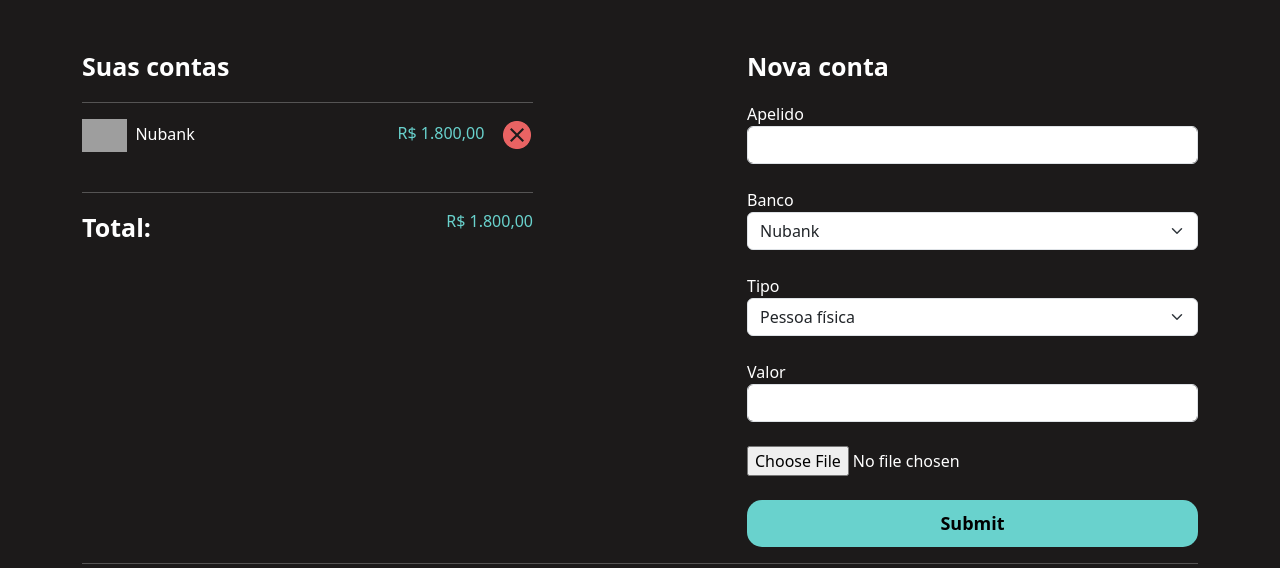
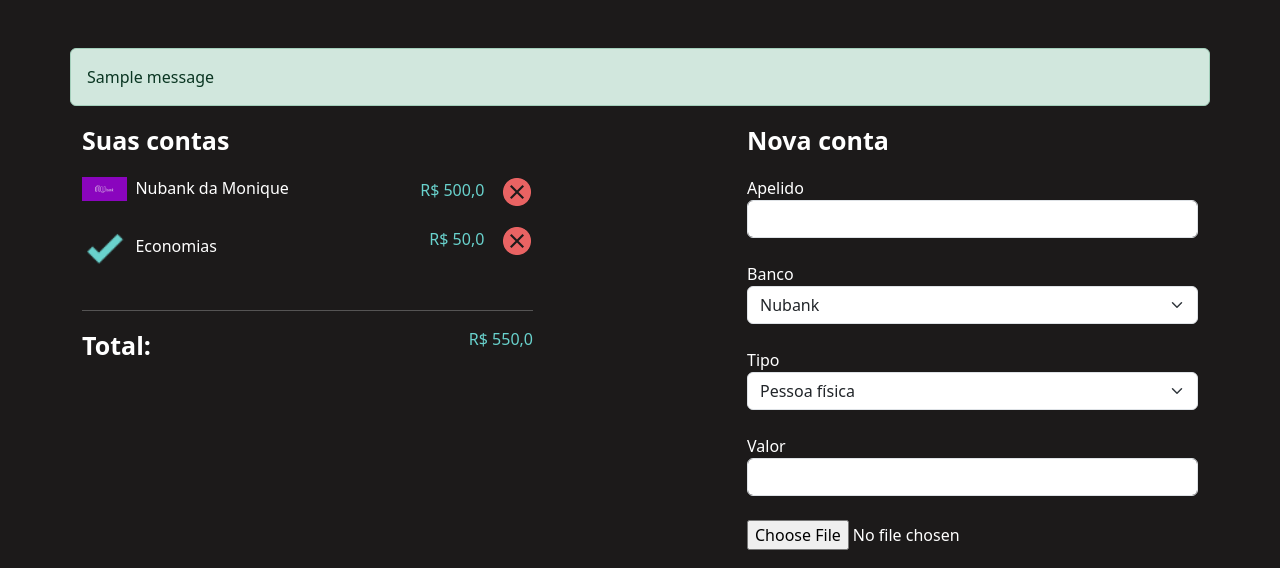
Before and after one commit to moniquelen/Finance, a Django app: page /perfil/gerenciar/ in a window 1280 px wide. Shown: the part 56-624 px from the top of the page. Run offline with Django 4.2, Linux system fonts and the light colour scheme; data comes from the database, SQL or seed files in the repository; both versions use the stored data as it was after the commit; one stand-in notice (Sample message) is shown; grey boxes are pictures that could not be loaded.

Commit message:
config alertas e cadastro nova conta

```diff
--- a/core/urls.py
+++ b/core/urls.py
@@ -1,7 +1,10 @@
 from django.contrib import admin
 from django.urls import path, include
+from django.conf import settings
+from django.conf.urls.static import static
 
 urlpatterns = [
     path('admin/', admin.site.urls),
     path('perfil/', include('perfil.urls')),
-]
+
+] + static(settings.MEDIA_URL, document_root=settings.MEDIA_ROOT)
--- a/perfil/models.py
+++ b/perfil/models.py
@@ -27,7 +27,7 @@ class Conta(models.Model):
     banco = models.CharField(max_length=3, choices=banco_choices)
     tipo = models.CharField(max_length=2, choices=tipo_choices)
     valor = models.FloatField()
-    icone = models.ImageField(upload_to="icones")
+    icone = models.ImageField(upload_to='icones')
 
     def __str__(self):
         return self.apelido
--- a/perfil/templates/gerenciar.html
+++ b/perfil/templates/gerenciar.html
@@ -12,26 +12,30 @@
     <br>
     <div class="container">
         <div class="row">
+
+            {% if messages %}
+                {% for message in messages %}
+                    <div class="alert {{ message.tags }}">{{ message }}</div>
+                {% endfor %}
+            {% endif %}
+
             <div class="col-md-5">
                 <p class="fonte-destaque">Suas contas</p>
-                <hr>
 
                 <div class="contas">
-
-
+                    {% for conta in contas %}
                         <div class="lista-contas-main">
-                            <span><img width="10%" src="#">&nbsp&nbspNubank</span>
-
-                            <span class="total-conta positivo ">R$ 1.800,00&nbsp&nbsp&nbsp <a href="#"><img src="{% static 'perfil/img/exit.png' %}"></a></span>
+                            <span><img width="10%" src="{{conta.icone.url}}">&nbsp&nbsp{{conta.apelido}}</span>
+                            <span class="total-conta positivo ">R$ {{conta.valor}}&nbsp&nbsp&nbsp <a href="#"><img src="{% static 'perfil/img/exit.png' %}"></a></span>
                         </div>
                         <br>
-
+                    {% endfor %}
 
                 </div>
 
                 <hr>
                 <span class="fonte-destaque">Total:</span>
-                <span class="positivo total-conta font-destaque">R$ 1.800,00</span>
+                <span class="positivo total-conta font-destaque">R$ {{total_contas}}</span>
             </div>
 
             <div class="col-md-2"></div>
@@ -39,7 +43,7 @@
             <div class="col-md-5">
                 <p class="fonte-destaque">Nova conta</p>
 
-                <form action="" method="POST">
+                <form action="{% url 'cadastrar_banco' %}" method="POST" enctype='multipart/form-data'>{% csrf_token %}
                     <label>Apelido</label>
                     <input type="text" name="apelido" class="form-control" placeholder="">
                     <br>
@@ -57,7 +61,7 @@
                     <label>Valor</label>
                     <input type="number" name="valor" class="form-control" placeholder="">
                     <br>
-                    <input type="file" placeholder="Ícone" name="icone">
+                    <input type="file" placeholder="Ícone" name="icone" required>
                     <br>
                     <br>
                     <input style="width: 100%" type="submit" class="botao-principal">
--- a/perfil/urls.py
+++ b/perfil/urls.py
@@ -3,5 +3,6 @@ from . import views
 
 urlpatterns = [
     path('home/', views.home, name="home"),
-    path('gerenciar/', views.gerenciar, name='gerenciar')
+    path('gerenciar/', views.gerenciar, name='gerenciar'),
+    path('cadastrar_banco/', views.cadastrar_banco, name="cadastrar_banco"),
 ]
--- a/perfil/views.py
+++ b/perfil/views.py
@@ -1,9 +1,41 @@
-from django.shortcuts import render
+from django.shortcuts import render, redirect
 from django.http import HttpResponse
+from .models import Conta
+from django.contrib import messages
+from django.contrib.messages import constants
 
-# Create your views here.
 def home(request):
     return render(request, 'home.html')
 
 def gerenciar(request):
-    return render(request, 'gerenciar.html')
+    contas = Conta.objects.all()
+    total_contas = 0
+    for conta in contas:
+        total_contas += conta.valor
+
+    return render(request, 'gerenciar.html', {'contas' : contas, 'total_contas' : total_contas})
+
+def cadastrar_banco(request):
+    apelido = request.POST.get('apelido')
+    banco = request.POST.get('banco')
+    tipo = request.POST.get('tipo')
+    valor = request.POST.get('valor')
+    icone = request.FILES.get('icone')
+
+    # Caso o apelido ou valor nao seja preenchido, msg de erro
+    if len(apelido.strip()) == 0 or len(valor.strip()) == 0:
+        messages.add_message(request, constants.ERROR, 'Preencha todos os campos.')
+        return redirect('/perfil/gerenciar')
+
+    conta = Conta(
+        apelido=apelido,
+        banco=banco,
+        tipo=tipo,
+        valor=valor,
+        icone=icone
+    )
+
+    conta.save()
+    messages.add_message(request, constants.SUCCESS, 'Conta cadastrada com sucesso.')
+
+    return redirect('/perfil/gerenciar/')
```
Also changed, not shown: core/settings.py (+12 -0 lines), db.sqlite3, media/icones/check.png (added).
